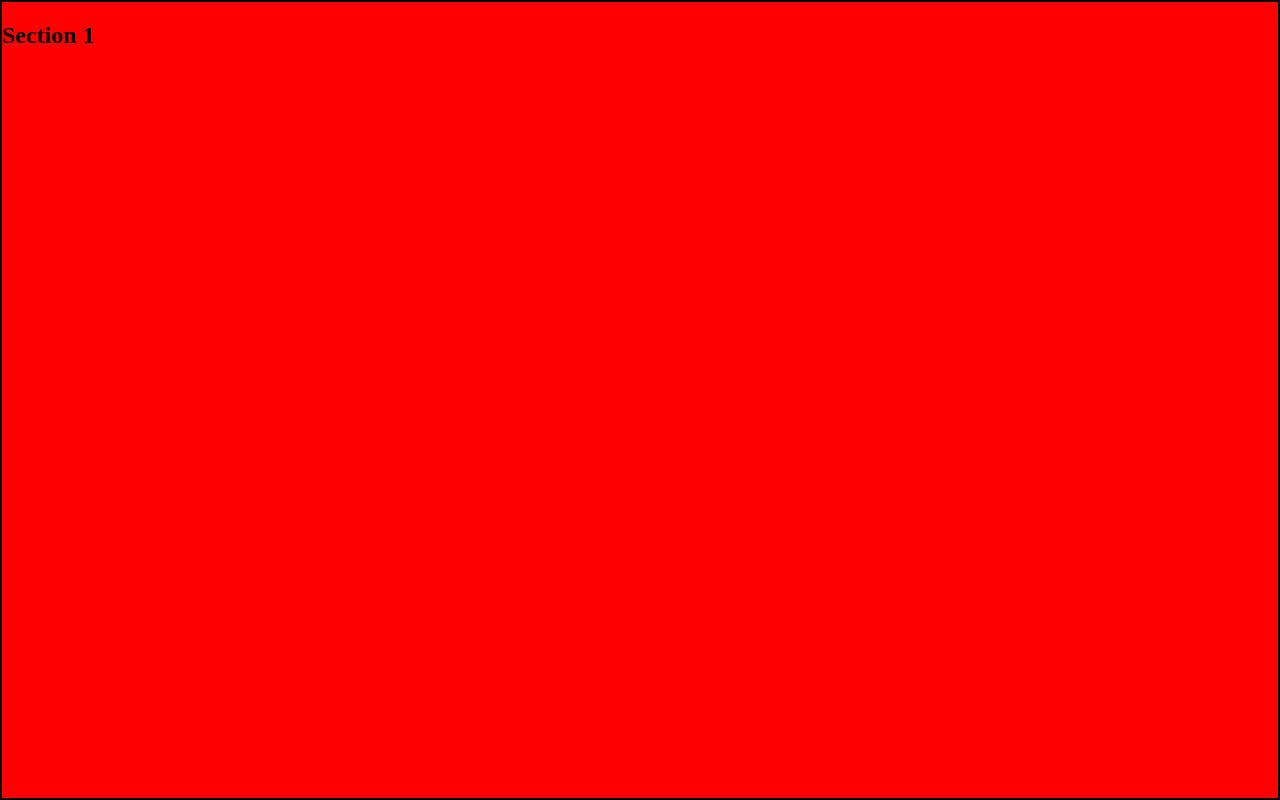
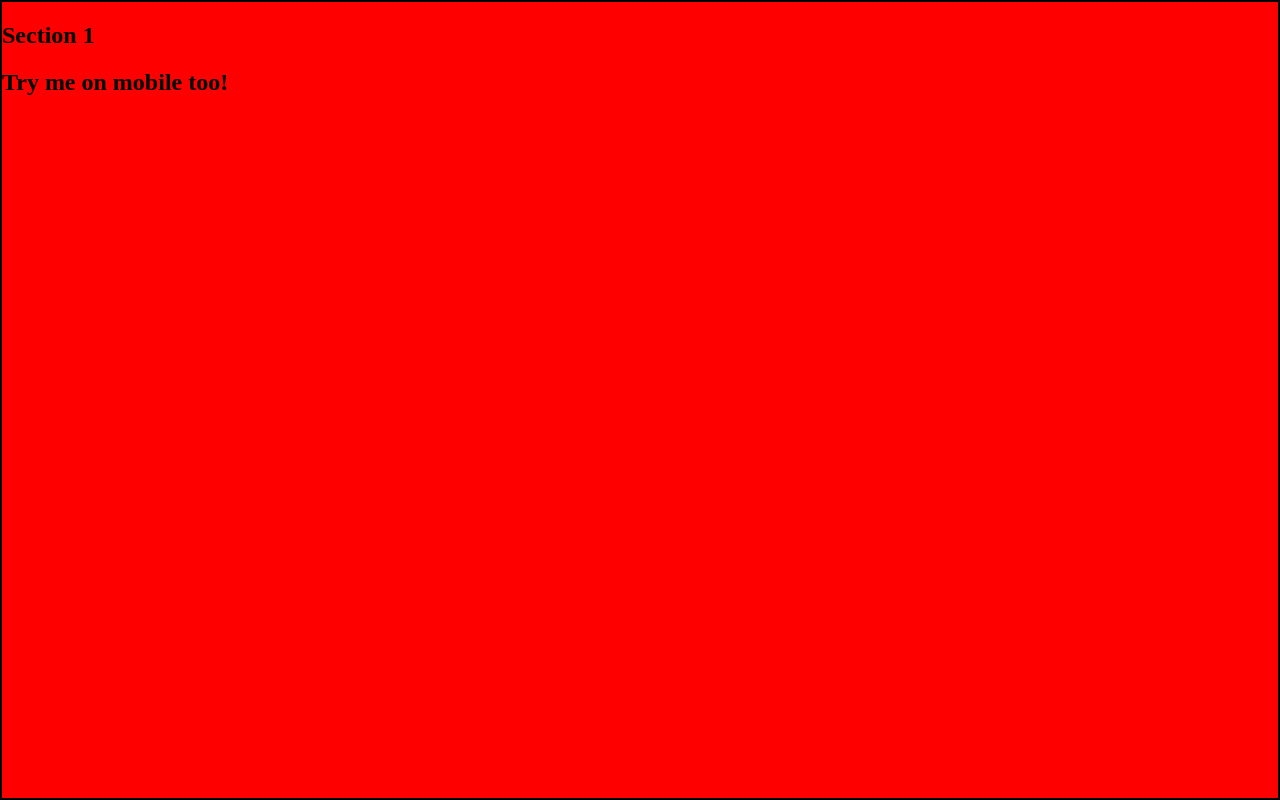
Before and after one commit to hansvertriest/pageScroller, a plain HTML site: page index.html in a window 1280 px wide. Shown: the top 800 px of the page. Drawn offline with Linux system fonts and the light colour scheme.

Commit message:
Update index.html

```diff
--- a/index.html
+++ b/index.html
@@ -10,6 +10,7 @@
 	<div id="page-container">
 		<section id="page-1">
 			<h1>Section 1</h1>
+			<h2>Try me on mobile too!</2>
 		</section>
 		<section id="page-2">
 			<h1>Section 2</h1>
```
